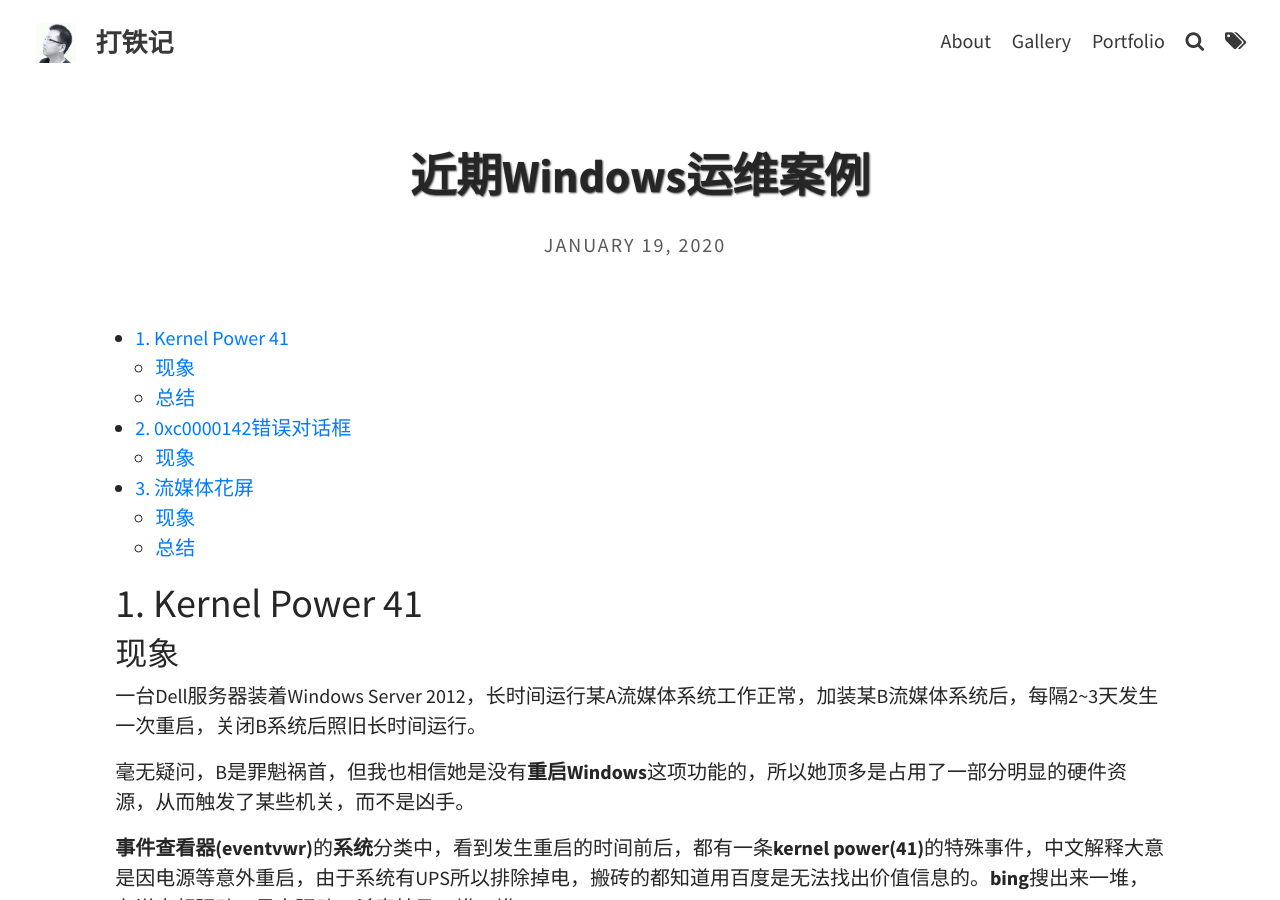
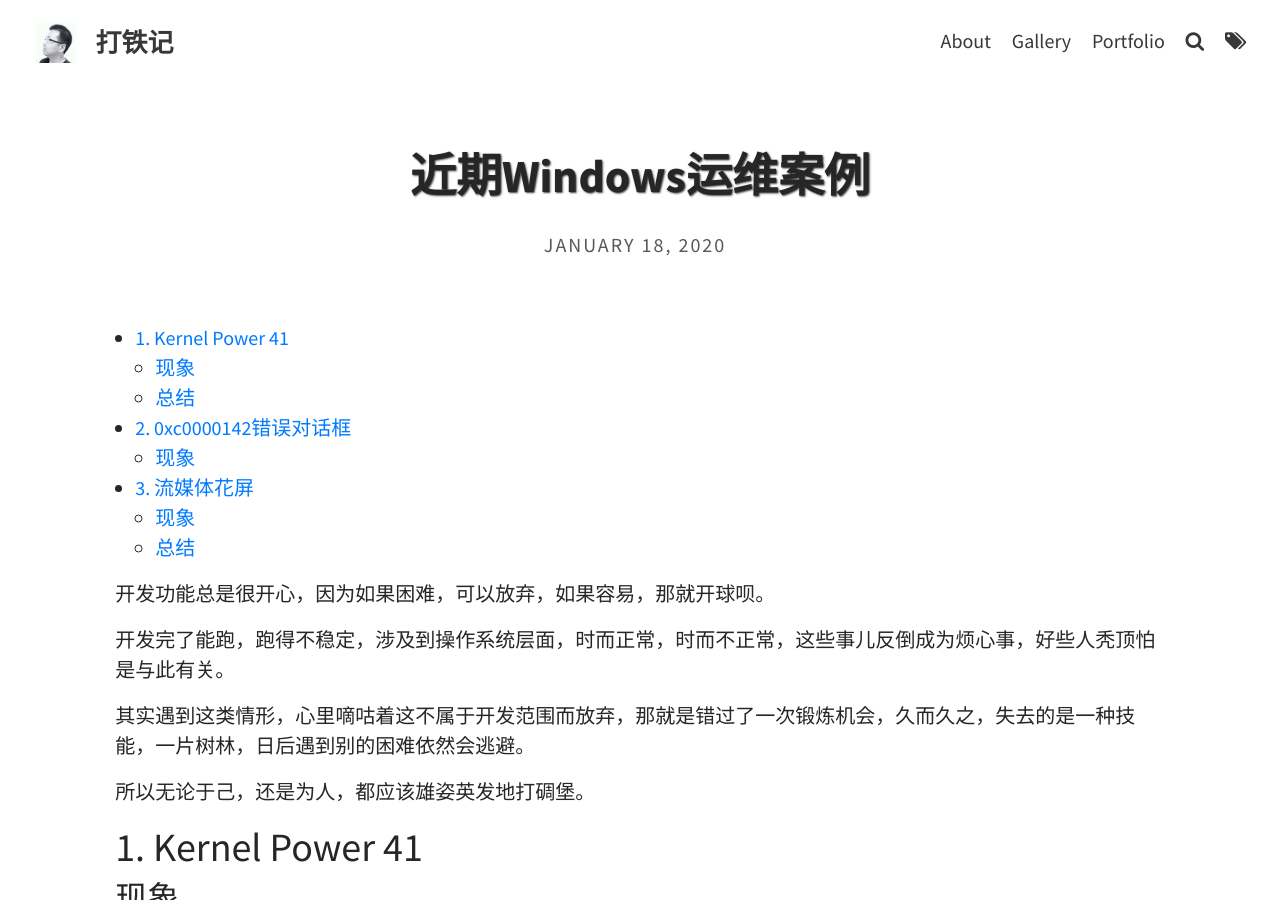
Before and after one commit to hubugui/hubugui.github.io, a Jekyll site: the page built from _posts/2020-01-18-近期Windows故障.md, in a window 1280 px wide and 900 px high. Built offline with Jekyll 4.4.1, drawn with Linux system fonts in a browser that asks for light colours; comment, search, counter and statistics services are not loaded.

Commit message:
20200119

```diff
--- a/_posts/2020-01-19-近期Windows故障.md
+++ b/_posts/2020-01-18-近期Windows故障.md
@@ -13,6 +13,14 @@ excerpt_separator: <!--more-->
 <!--more-->
 * TOC
 {:toc}
+
+开发功能总是很开心，因为如果困难，可以放弃，如果容易，那就开球呗。
+
+开发完了能跑，跑得不稳定，涉及到操作系统层面，时而正常，时而不正常，这些事儿反倒成为烦心事，好些人秃顶怕是与此有关。
+
+其实遇到这类情形，心里嘀咕着这不属于开发范围而放弃，那就是错过了一次锻炼机会，久而久之，失去的是一种技能，一片树林，日后遇到别的困难依然会逃避。
+
+所以无论于己，还是为人，都应该雄姿英发地打碉堡。
 
 # 1. Kernel Power 41
 
```
